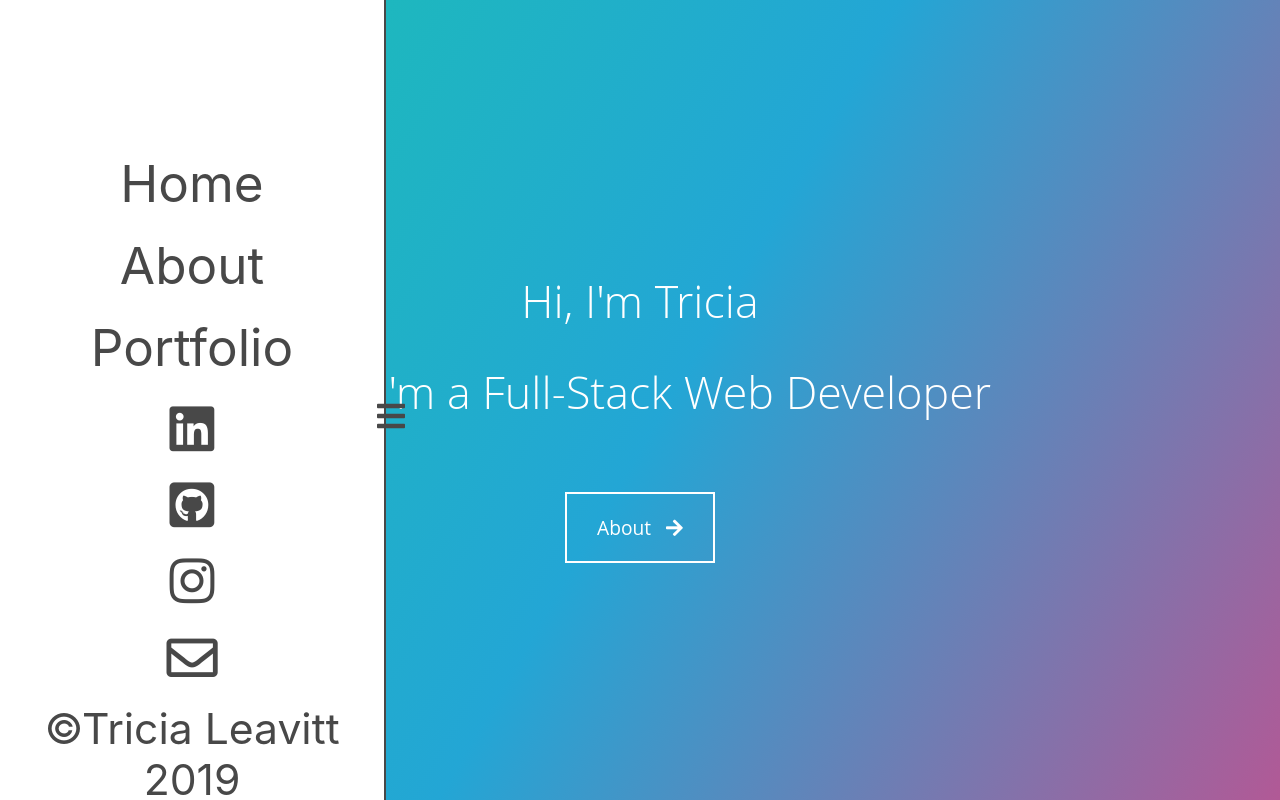
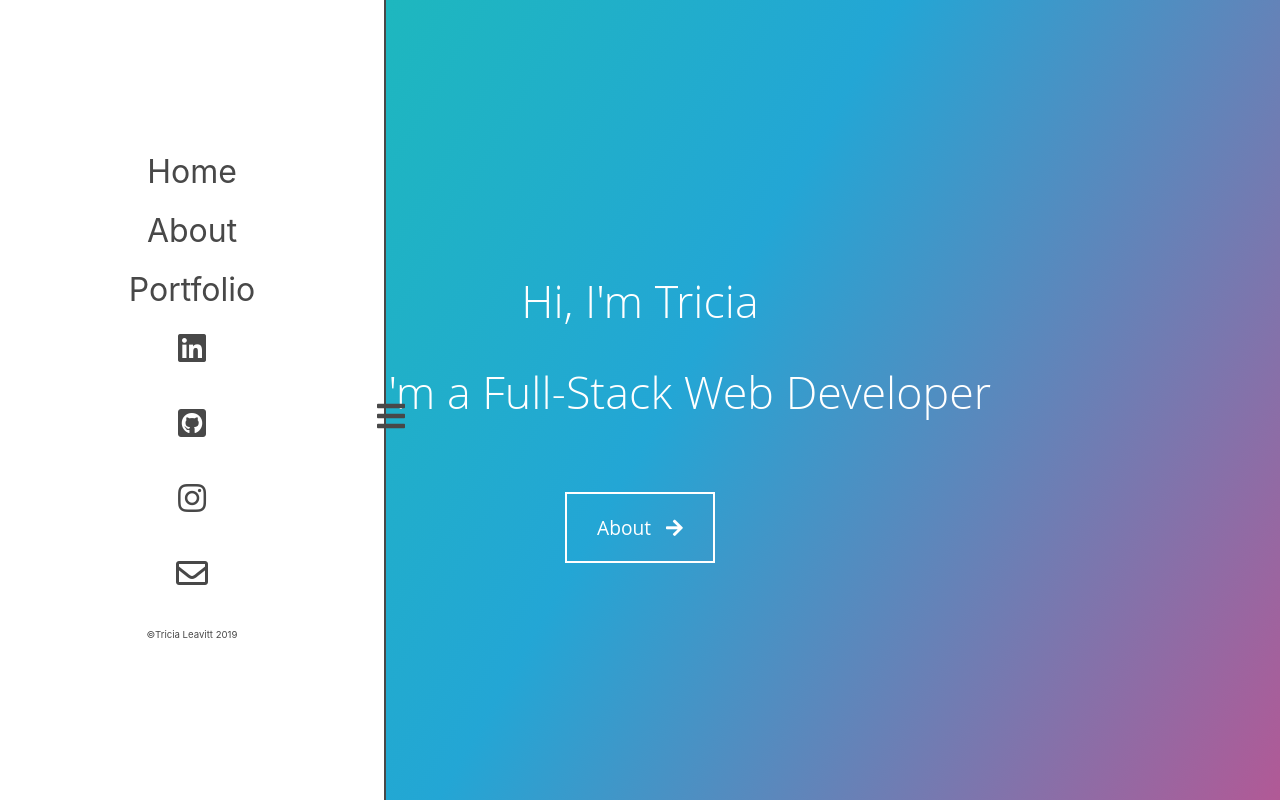
Before and after one commit to tricialeav/Portfolio, a React (Create React App) app: page / in a window 1280 px wide. Both pictures are taken after a click on the icon 41 px from the left and 416 px from the top of the page. Shown: the top 800 px of the page. Built offline with nearby package versions, Linux system fonts and the light colour scheme; some icons are missing.

Commit message:
Updated nav to prevent animation on page load

```diff
--- a/src/App.js
+++ b/src/App.js
@@ -2,7 +2,6 @@ import React, { Component } from 'react';
 // import { BrowserRouter as Router, Route, Link, Switch, NavLink } from "react-router-dom";
 // import * as Scroll from 'react-scroll';
 import './App.scss';
-import Navigation from './components/navigation/navigation'
 import Navigation2 from './components/navigation2/navigation2'
 import Landing from './views/Landing/Landing';
 import About from './views/About/About';
--- a/src/components/navigation2/navigation2.js
+++ b/src/components/navigation2/navigation2.js
@@ -12,12 +12,12 @@ export default class Navigation2 extends Component {
         super(props);
 
         this.state = {
-            navOpen: false
+            navType: 'nav'
         }
 
         this.toggleNav = this.toggleNav.bind(this)
+        // this.renderNav = this.renderNav.bind(this)
     }
-
 
     scrollToTop = () => {
         scroll.scrollToTop();
@@ -26,46 +26,63 @@ export default class Navigation2 extends Component {
     toggleNav = (e) => {
         e.preventDefault();
         console.log('click')
+        if (this.state.navType === 'nav' || this.state.navType === 'closeNav') {
             this.setState({
-            navOpen: !this.state.navOpen
+                // clossedOnOpen: false,
+                navType: 'openNav'
+            })
+        } else if (this.state.navType === 'openNav') {
+            this.setState({
+                // clossedOnOpen: false,
+                navType: 'closeNav'
             })
         }
+
+    }
+
+    // renderNav = () => {
+    //     if (this.state.closedOnOpen) {
+    //         return 'nav'
+    //     }
+    //     else if (!this.state.closedOnOpen && !this.state.openNav) {
+    //         return 'closeNav'
+    //     }
+    //     else if (!this.state.closedOnOpen && this.state.openNav) {
+    //         return 'openNav'
+    //     }
+    // }
 
     render() {
         return (
             <div id='navigation'>
-                {
-                    this.state.navOpen ?
-                        <div className='openNav'>
+                <div className={this.state.navType}>
                     <div className='collapsibleNav' >
                         <i className="fas fa-bars" onClick={e => this.toggleNav(e)}></i>
                     </div>
+                    {this.state.navType === 'openNav' ?
                         <div id='navLinks'>
                             <Link
                                 activeClass="active"
-                                    class='links'
                                 to="landing"
                                 spy={true}
                                 smooth={true}
-                                    offset={-80}
+                                offset={-1}
                                 duration={700}
                                 onClick={e => this.toggleNav(e)}>Home</Link>
                             <Link
                                 activeClass="active"
-                                    class='links'
                                 to="about"
                                 spy={true}
                                 smooth={true}
-                                    offset={0}
+                                offset={-1}
                                 duration={700}
                                 onClick={e => this.toggleNav(e)}>About</Link>
                             <Link
                                 activeClass="active"
-                                    class='links'
                                 to="portfolio"
                                 spy={true}
                                 smooth={true}
-                                    offset={0}
+                                offset={-1}
                                 duration={700}
                                 onClick={e => this.toggleNav(e)}>Portfolio</Link>
                             <a href='https://www.linkedin.com/in/tricia-leavitt/' target='_blank'><i className="fab fa-linkedin"></i></a>
@@ -74,14 +91,9 @@ export default class Navigation2 extends Component {
                             <a href="mailto:tricialeavittdevelopment@gmail.com?subject=Website Inquiry"><i className="far fa-envelope"></i></a>
                             <small>&copy;Tricia Leavitt 2019</small>
                         </div>
+                        : null
+                    }
                 </div>
-                        :
-                        <div className='closeNav'>
-                            <div className='collapsibleNav'>
-                                <i className="fas fa-bars" onClick={e => this.toggleNav(e)}></i>
-                            </div>
-                        </div>
-                }
             </div>
         );
     }
--- a/src/components/navigation2/navigation2.scss
+++ b/src/components/navigation2/navigation2.scss
@@ -1,3 +1,30 @@
+.nav {
+    background-color: rgb(255, 255, 255);
+    min-height: 110vh;
+    position: fixed;
+    top: 0;
+    z-index: 1;
+    text-align: right;
+    width: 40px;
+    border-right: 2px solid rgb(72, 72, 72);
+
+    .collapsibleNav {
+        position: relative;
+        top: 50vh;
+        left: 21px;
+
+        i.fas.fa-bars {
+            display: block;
+            color: rgb(72, 72, 72);
+            font-size: 2em;
+        }
+
+        i.fas.fa-bars:hover {
+            cursor: pointer;
+        }
+    }
+}
+
 .closeNav {
     background-color: rgb(255, 255, 255);
     min-height: 110vh;
@@ -63,14 +90,23 @@
         align-content: center;
         text-align: center;
         color: rgb(72, 72, 72);
-        font-size: 4vw;
+        font-size: 2.5vw;
         animation: fade-in 2s ease;
         position: relative;
         top: 15vh;
-        i, .links, .active {
+        margin-bottom: 20px;
+        i, .links, a {
             color: rgb(72, 72, 72);
-            font-size: 4vw;
+            font-size: 2.5vw;
             margin-bottom: 20px;
+        }
+
+        .active {
+            color: rgb(186, 35, 210);
+        }
+
+        small {
+            font-size: .75vw;
         }
     }
 
```
Lines whose indentation alone changed are shown as unchanged.
